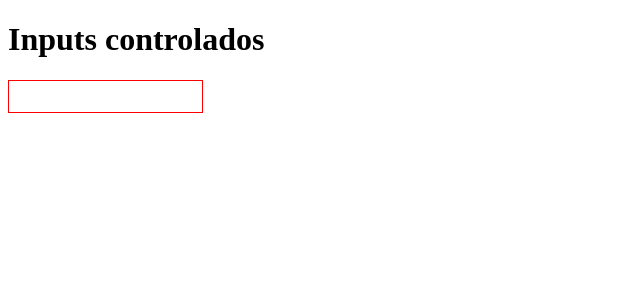
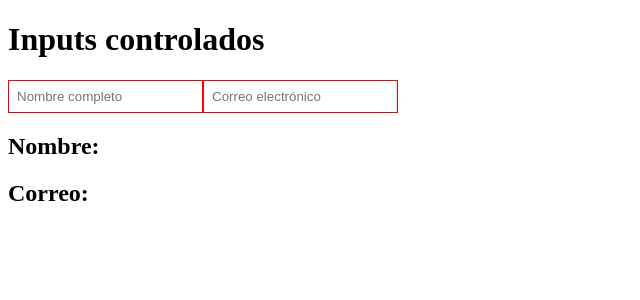
Before and after one commit to GioRosales/react-course, a React (Create React App) app: page / in a window 1280 px wide. Shown: the top 300 px of the page, without its empty margins (0-640 px from the left). Built offline with nearby package versions, Linux system fonts and the light colour scheme.

Commit message:
Controlled Input passing data to parent component

```diff
--- a/src/App.js
+++ b/src/App.js
@@ -12,6 +12,8 @@ class InputControlled extends Component {
     const valid = text.trim() !== '' && text.trim().length > 5
 
     this.setState({text, valid});
+
+    this.props.onChange(text, this.props.name)
   }
 
   render() {
@@ -21,18 +23,29 @@ class InputControlled extends Component {
       outline: 'none'
     }
     return (
-      <input type="text" value={this.state.text} onChange={this.setText} style={styles}/>
+      <input type="text" value={this.state.text} onChange={this.setText} style={styles} placeholder={this.props.placeholder}/>
     )
   }
 }
 
 class App extends Component {
+  state = {
+    name: '',
+    email: ''
+  }
+  actualizar = (text, item) => {
+    console.log(text, item);
+    this.setState({[item]: text});
+  }
 
   render() {
     return (
       <div>
         <h1>Inputs controlados</h1>
-        <InputControlled />
+        <InputControlled onChange={this.actualizar} name='name' placeholder="Nombre completo"/>
+        <InputControlled onChange={this.actualizar} name='email' placeholder="Correo electrónico"/>
+        <h2>Nombre: {this.state.name}</h2>
+        <h2>Correo: {this.state.email}</h2>
       </div>
     )
   }
```
